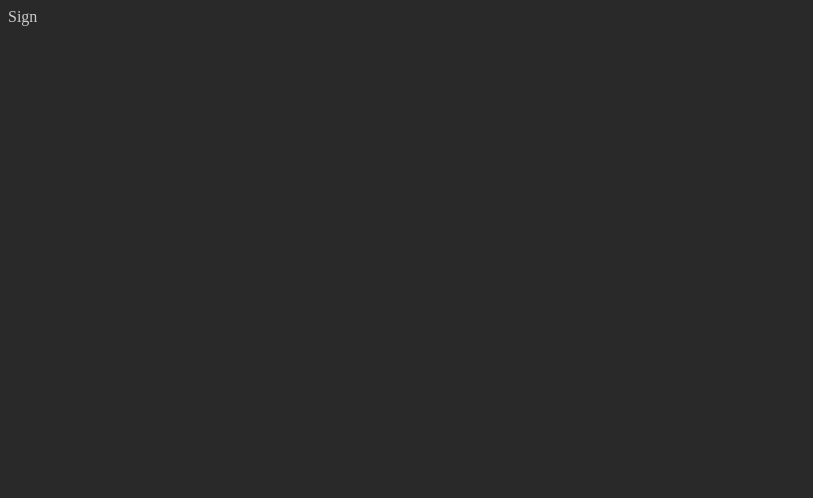
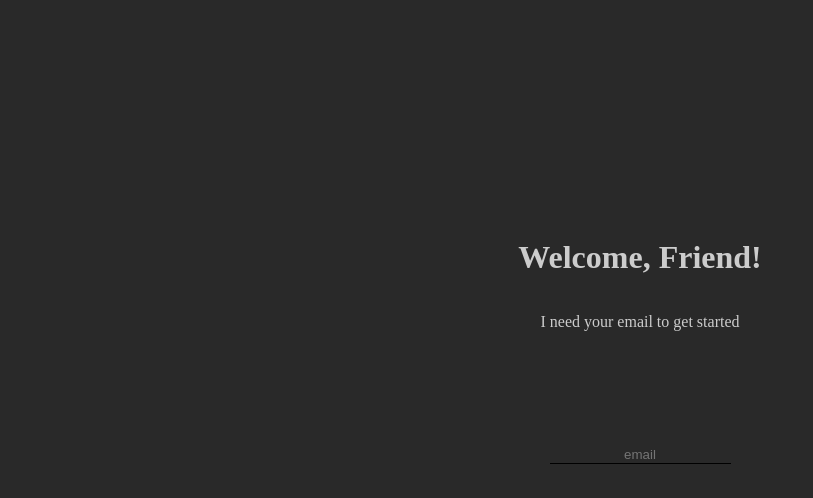
Before and after one commit to Arunscape/friends, a React (Create React App) app in the folder apps/web_frontend/: page / in a window 1280 px wide. Shown: the top 498 px of the page, without its empty margins (0-813 px from the left). Built offline with nearby package versions, Linux system fonts and the light colour scheme.

Commit message:
added a bunch of ui stuff for the signin screen

```diff
--- a/apps/web_frontend/src/global.css
+++ b/apps/web_frontend/src/global.css
@@ -3,6 +3,7 @@ html {
     --bg: #292929;
     --fg: #CCCCCC;
     --hl: #0099CC;
+    --color-success: #32CD32;
     color: var(--fg);
     background-color: var(--bg);
 }
--- a/apps/web_frontend/src/pages/IndexPage/index.js
+++ b/apps/web_frontend/src/pages/IndexPage/index.js
@@ -1,7 +1,84 @@
 import React from 'react'
+import { connect } from 'react-redux'
+import './style.css'
 
-export default class IndexPage extends React.Component {
+const STATE = {
+  START: 'start',
+  SIGNUP: 'signup',
+  SIGNIN: 'signin',
+  DONE: 'done'
+}
+
+class IndexPage extends React.Component {
+  constructor (props) {
+    super(props)
+    this.state = {
+      state: STATE.START,
+      email: ''
+    }
+  }
   render () {
-    return <div>Sign</div>
+    switch (this.state.state) {
+      case STATE.START:
+        return this.renderEmailGetter()
+      case STATE.SIGNUP:
+        return this.renderSignup()
+      case STATE.SIGNIN:
+        return this.renderSignin()
+      case STATE.DONE:
+        return this.renderDone()
+      default:
+        return this.renderError()
+    }
+  }
+
+  renderEmailGetter () {
+    return (
+      <div className='welcome-screen drift ver'>
+        <div className='ver cent'>
+          <h1>Welcome, Friend!</h1>
+          <p>I need your email to get started</p>
+        </div>
+        <input
+          className={`email-input ${lookLikeEmail(this.state.email) && 'valid-email'}`}
+          value={this.state.email}
+          onChange={(ev) => this.setState({ email: ev.target.value })}
+          type='text' placeholder='email' />
+        <input
+          className={`submit-email ${lookLikeEmail(this.state.email) &&
+              'show-submit-button'}`}
+          type='button' value='Get Started'
+          onClick={() => this.submitEmail()} />
+      </div>
+    )
+  }
+
+  renderSignup () {
+    return <div>signup</div>
+  }
+
+  renderSignin () {
+    return <div>verifiy email</div>
+  }
+
+  renderDone () {
+    return <div>error</div>
+  }
+
+  renderError () {
+    return <div>error</div>
+  }
+
+  submitEmail () {
+    // TODO: make http request /isuser
   }
 }
+
+function lookLikeEmail (email) {
+  return email.match(/^(([^<>()[\]\\.,;:\s@"]+(\.[^<>()[\]\\.,;:\s@"]+)*)|(".+"))@((\[[0-9]{1,3}\.[0-9]{1,3}\.[0-9]{1,3}\.[0-9]{1,3}])|(([a-zA-Z\-0-9]+\.)+[a-zA-Z]{2,}))$/)
+}
+
+export default connect((state) => ({
+  user: state.user
+}), {
+})(IndexPage)
--- /dev/null
+++ b/apps/web_frontend/src/pages/IndexPage/style.css
@@ -0,0 +1,37 @@
+.welcome-screen {
+    height: 60vh;
+    padding: 20vh;
+}
+.welcome-screen input {
+    background-color: #00000000;
+    border: none;
+}
+
+.welcome-screen .email-input {
+    color: var(--fg);
+    text-align: center;
+    border-bottom: 1px black solid;
+}
+
+.welcome-screen .email-input:focus {
+    outline: none;
+    border-bottom: 1px var(--hl) solid;
+}
+
+.welcome-screen .email-input.valid-email {
+    border-bottom: 1px var(--color-success) solid;
+}
+
+.welcome-screen .submit-email {
+    background-color: #FFFFFF33;
+    border-radius: 5px;
+    padding: 10px;
+    visibility: hidden;
+    transition-duration: 500ms;
+}
+.welcome-screen .submit-email:hover {
+    box-shadow: 2px 2px 3px black;
+}
+.welcome-screen .submit-email.show-submit-button {
+    visibility: visible;
+}
--- a/apps/web_frontend/src/reducers/user.js
+++ b/apps/web_frontend/src/reducers/user.js
@@ -1,4 +1,10 @@
-const initialState = {}
+const initialState = {
+  name: '',
+  email: '',
+  pic: '',
+  isSignedIn: false,
+  tok: ''
+}
 
 export default function UserReducer (state = initialState, action) {
   switch (action) {
```
